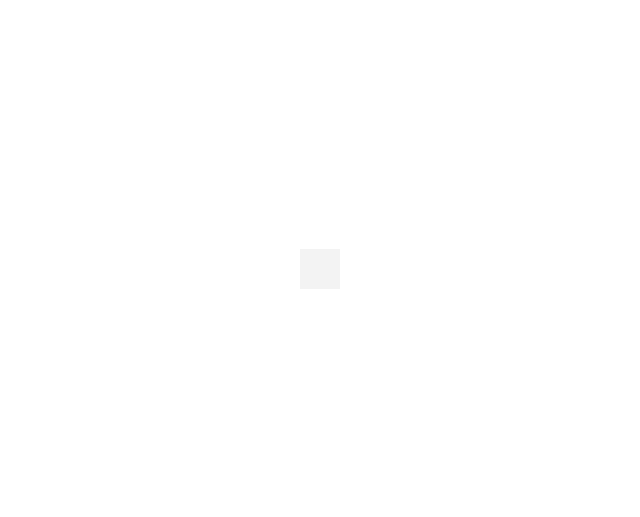
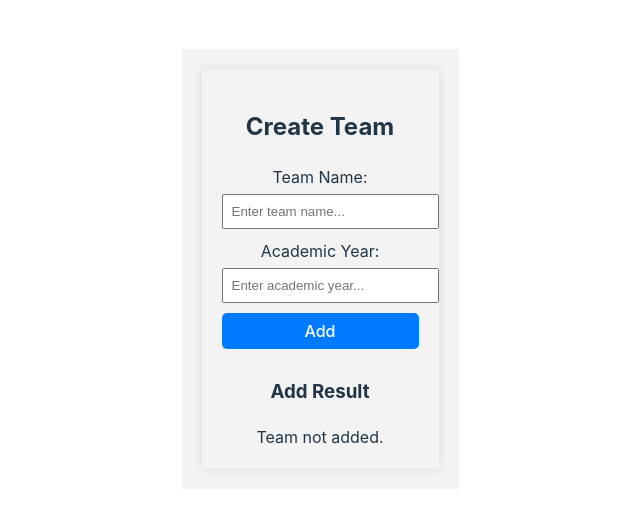
Before and after one commit to Peer-Evaluation-Tool/peer-evaluation-tool-frontend, a Vue app: page /create-team in a window 1280 px wide. Before the commit this address had no page. Shown: the part 131-648 px from the top of the page, without its empty margins (320-960 px from the left). Built offline with nearby package versions, Linux system fonts and the light colour scheme.

Commit message:
Added Team, and migrated fetch request from locally to azure

```diff
--- /dev/null
+++ b/src/admin/CreateTeam.vue
@@ -0,0 +1,112 @@
+<template>
+    <div id="create-teams" class="container">
+      <h2 class="text-2xl font-semibold mb-4">Create Team</h2>
+
+      <!--Form Submission for Adding Team-->
+      <form @submit.prevent="addTeams" class="space-y-4">
+
+        <!--Team Name-->
+        <div>
+          <label for="team-name" class="block text-sm font-medium text-gray-700">Team Name:</label>
+          <input type="text" id="team-name" v-model="addCriteria.id"
+            class="w-full p-2 border-gray-300 rounded-md focus:border-indigo-300 focus:ring focus:ring-indigo-200 focus:ring-opacity-50"
+            placeholder="Enter team name...">
+        </div>
+
+        <!--Academic Year-->
+        <div>
+          <label for="academic-year" class="block text-sm font-medium text-gray-700">Academic Year:</label>
+          <input type="text" id="academic-year" v-model="addCriteria.academicYear"
+            class="w-full p-2 border-gray-300 rounded-md focus:border-indigo-300 focus:ring focus:ring-indigo-200 focus:ring-opacity-50"
+            placeholder="Enter academic year...">
+        </div>
+
+        <!--Form Submission Button-->
+        <button type="submit" class="px-4 py-2 bg-blue-600 hover:bg-blue-700 text-white rounded">
+          Add
+        </button>
+      </form>
+
+      <!--Success/Error Message-->
+      <div class="mt-6">
+        <h3 class="text-lg font-semibold">Add Result</h3>
+        <div v-if="addResults.code == 200" class="list-disc pl-5">
+            Add Successful
+        </div>
+        <div v-else>Team not added.</div>
+      </div>
+    </div>
+  </template>
+
+  <script>
+  export default {
+    data() {
+      return {
+        addCriteria: {
+          id: '',
+          academicYear: '',
+        },
+        addResults: [],
+        //addUrl: 'http://localhost:80/api/v1/teams'
+        addUrl: 'https://peer-eval-tool-backend.azurewebsites.net/api/v1/teams'
+      };
+    },
+    methods: {
+      addTeams() {
+        this.addResults = []
+        fetch(this.addUrl, {
+            method: 'POST',
+            headers: { 'Content-Type': 'application/json' },
+            body: JSON.stringify(this.addCriteria)
+        })
+            .then(response => {
+                if (!response.ok) {
+                    throw new Error('Network response was not ok');
+                }
+                return response.json();
+            })
+            .then(data => {
+                this.addResults = data; // Assuming the response data is an array of teams
+                console.log(this.addResults);
+            })
+            .catch(error => {
+                console.error('Error:', error);
+                this.addResults = [];
+            });
+      }
+    }
+  }
+  </script>
+
+  <style scoped>
+  .container {
+    max-width: 500px;
+    margin: auto;
+    padding: 20px;
+    box-shadow: 0 0 10px rgba(0, 0, 0, 0.1);
+  }
+
+  label {
+    display: block;
+    margin-bottom: 5px;
+  }
+
+  input,
+  button {
+    width: 100%;
+    padding: 8px;
+    margin-bottom: 10px;
+  }
+
+  button {
+    background-color: #007BFF;
+    color: white;
+    border: none;
+    border-radius: 5px;
+    cursor: pointer;
+  }
+
+  button:hover {
+    background-color: #0056b3;
+  }
+  </style>
--- a/src/admin/FindTeam.vue
+++ b/src/admin/FindTeam.vue
@@ -74,7 +74,8 @@
           instructorId: '',
         },
         searchResults: [],
-        searchUrl: 'http://localhost:80/api/v1/teams'
+        //searchUrl: 'http://localhost:80/api/v1/teams'
+        searchUrl: 'https://peer-eval-tool-backend.azurewebsites.net/api/v1/teams'
       };
     },
     methods: {
--- a/src/components/AdminNavigation.vue
+++ b/src/components/AdminNavigation.vue
@@ -7,6 +7,7 @@
         <router-link :to="{ name: 'find-teams' }">Find Teams</router-link>
         <router-link :to="{ name: 'team-management' }">Team Management</router-link>
         <router-link :to="{ name: 'create-section' }">Create Section</router-link>
+        <router-link :to="{ name: 'create-team' }">Create Team</router-link>
     </div>
 </template>
 
--- a/src/router/index.js
+++ b/src/router/index.js
@@ -13,6 +13,7 @@ import FindSections from '@/admin/FindSections.vue'
 import FindTeam from '@/admin/FindTeam.vue';
 import AdminNavigation from '@/components/AdminNavigation.vue';
 import CreateSection from '../admin/CreateSection.vue';
+import CreateTeam from '@/admin/CreateTeam.vue'
 // import NotFound from '@/views/common/NotFound.vue';
 
 const router = createRouter({
@@ -88,6 +89,11 @@ const router = createRouter({
             name: 'create-section',
             component: CreateSection,
         },
+        {
+            path: '/create-team',
+            name: 'create-team',
+            component: CreateTeam,
+        },
         // {
         //     path: '/:pathMatch(.*)*', //any character zero or more
         //     component: NotFound
```
